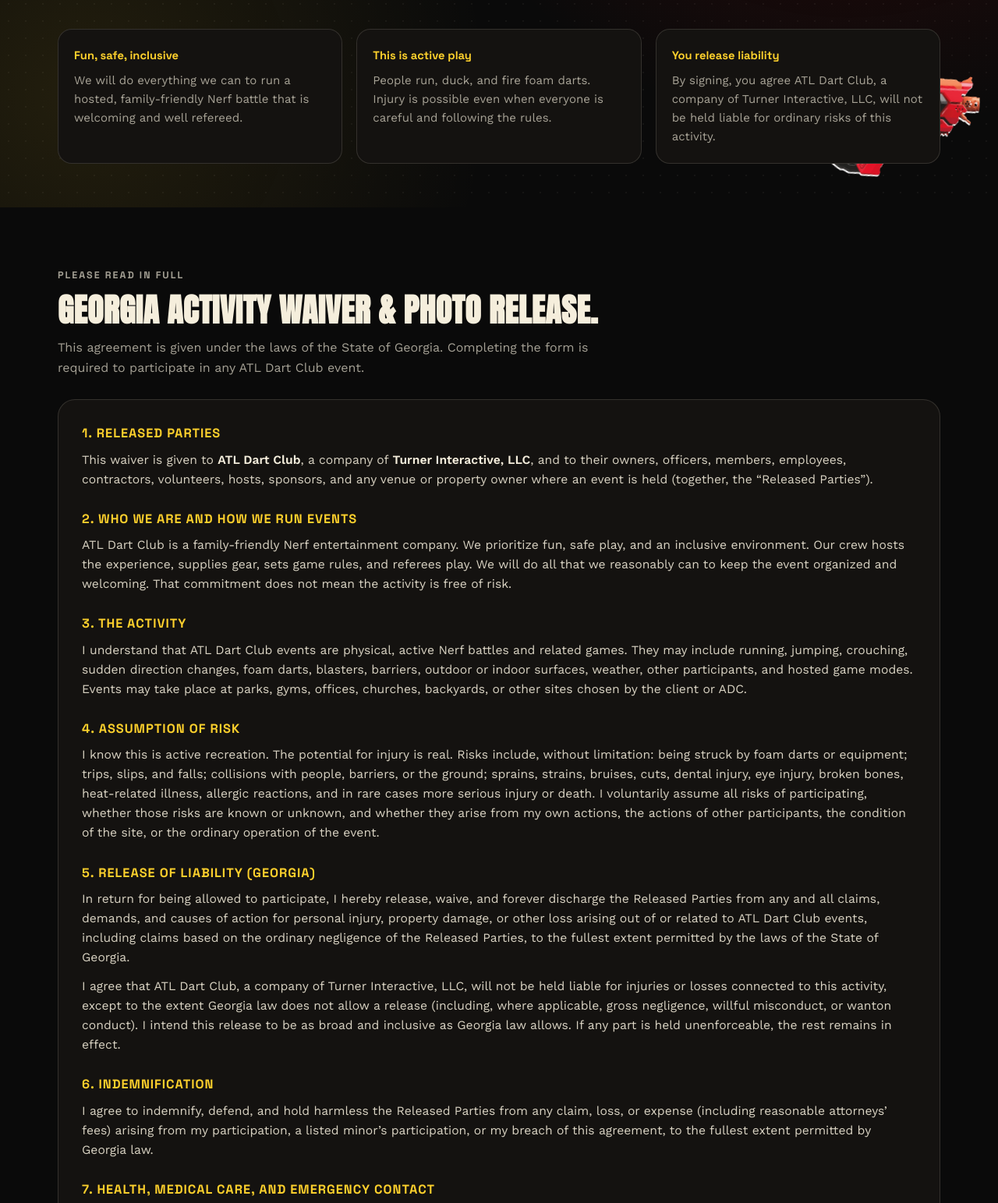
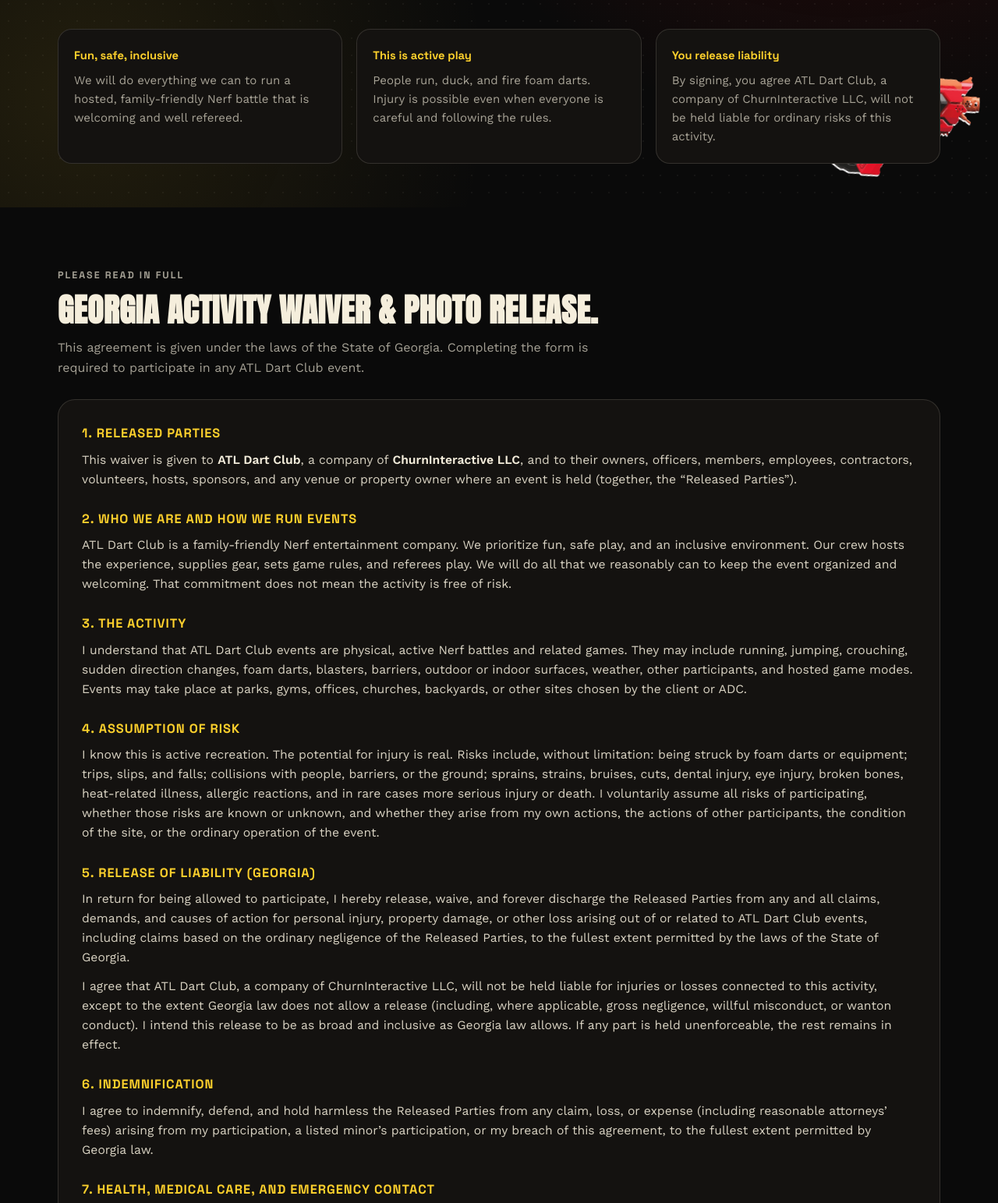
Before and after one commit to ChurnInt/-atl-dart-club-site, a plain HTML site: page waiver.html in a window 1280 px wide. Shown: the part 548-2091 px from the top of the page at 78% size. Drawn offline with nearby package versions, Linux system fonts and the light colour scheme.

Commit message:
Correct the parent company name to ChurnInteractive LLC.

```diff
--- a/waiver.html
+++ b/waiver.html
@@ -305,7 +305,7 @@
         </div>
         <div class="pillar">
           <strong>You release liability</strong>
-          <p>By signing, you agree ATL Dart Club, a company of Turner Interactive, LLC, will not be held liable for ordinary risks of this activity.</p>
+          <p>By signing, you agree ATL Dart Club, a company of ChurnInteractive LLC, will not be held liable for ordinary risks of this activity.</p>
         </div>
       </div>
     </div>
@@ -321,7 +321,7 @@
 
       <article class="legal reveal" id="agreement">
         <h3>1. Released parties</h3>
-        <p>This waiver is given to <span class="party">ATL Dart Club</span>, a company of <span class="party">Turner Interactive, LLC</span>, and to their owners, officers, members, employees, contractors, volunteers, hosts, sponsors, and any venue or property owner where an event is held (together, the “Released Parties”).</p>
+        <p>This waiver is given to <span class="party">ATL Dart Club</span>, a company of <span class="party">ChurnInteractive LLC</span>, and to their owners, officers, members, employees, contractors, volunteers, hosts, sponsors, and any venue or property owner where an event is held (together, the “Released Parties”).</p>
 
         <h3>2. Who we are and how we run events</h3>
         <p>ATL Dart Club is a family-friendly Nerf entertainment company. We prioritize fun, safe play, and an inclusive environment. Our crew hosts the experience, supplies gear, sets game rules, and referees play. We will do all that we reasonably can to keep the event organized and welcoming. That commitment does not mean the activity is free of risk.</p>
@@ -334,7 +334,7 @@
 
         <h3>5. Release of liability (Georgia)</h3>
         <p>In return for being allowed to participate, I hereby release, waive, and forever discharge the Released Parties from any and all claims, demands, and causes of action for personal injury, property damage, or other loss arising out of or related to ATL Dart Club events, including claims based on the ordinary negligence of the Released Parties, to the fullest extent permitted by the laws of the State of Georgia.</p>
-        <p>I agree that ATL Dart Club, a company of Turner Interactive, LLC, will not be held liable for injuries or losses connected to this activity, except to the extent Georgia law does not allow a release (including, where applicable, gross negligence, willful misconduct, or wanton conduct). I intend this release to be as broad and inclusive as Georgia law allows. If any part is held unenforceable, the rest remains in effect.</p>
+        <p>I agree that ATL Dart Club, a company of ChurnInteractive LLC, will not be held liable for injuries or losses connected to this activity, except to the extent Georgia law does not allow a release (including, where applicable, gross negligence, willful misconduct, or wanton conduct). I intend this release to be as broad and inclusive as Georgia law allows. If any part is held unenforceable, the rest remains in effect.</p>
 
         <h3>6. Indemnification</h3>
         <p>I agree to indemnify, defend, and hold harmless the Released Parties from any claim, loss, or expense (including reasonable attorneys’ fees) arising from my participation, a listed minor’s participation, or my breach of this agreement, to the fullest extent permitted by Georgia law.</p>
@@ -346,7 +346,7 @@
         <p>I will follow all ADC safety rules, referee instructions, and equipment guidelines, including eye protection when required. I will not aim at faces at close range, alter gear, or bring outside blasters unless ADC staff approve them. ADC may remove anyone who creates an unsafe or unwelcome environment. We are a family-friendly company; abusive, harassing, or unsafe conduct is not allowed.</p>
 
         <h3>9. Photo, video, and likeness release</h3>
-        <p>ADC photographs and records events. I grant ATL Dart Club and Turner Interactive, LLC a perpetual, royalty-free, worldwide right to use my name, voice, image, and likeness — and those of each listed minor — in photos, video, and audio from events, in any media, for marketing, social, website, press, and promotional purposes. I waive any right to inspect or approve finished uses and any claim for compensation or for invasion of privacy related to those uses.</p>
+        <p>ADC photographs and records events. I grant ATL Dart Club and ChurnInteractive LLC a perpetual, royalty-free, worldwide right to use my name, voice, image, and likeness — and those of each listed minor — in photos, video, and audio from events, in any media, for marketing, social, website, press, and promotional purposes. I waive any right to inspect or approve finished uses and any claim for compensation or for invasion of privacy related to those uses.</p>
 
         <h3>10. Adults and participants under 18</h3>
         <p>Only a parent or legal guardian who is 18 or older may sign for a person under 18. By listing a minor below, I represent that I have legal authority to do so. To the fullest extent Georgia law allows, I sign this waiver on that minor’s behalf, I release the Released Parties from claims I could bring as parent or guardian, and I agree to indemnify the Released Parties against claims brought by or on behalf of that minor.</p>
@@ -362,7 +362,7 @@
         <input type="hidden" name="_subject" value="New ATL Dart Club activity & photo waiver">
         <input type="hidden" name="form_name" value="Activity & Photo Waiver (Georgia)">
         <input type="hidden" name="waiver_version" value="GA-2026-09">
-        <input type="hidden" name="released_party" value="ATL Dart Club, a company of Turner Interactive, LLC">
+        <input type="hidden" name="released_party" value="ATL Dart Club, a company of ChurnInteractive LLC">
         <input type="hidden" name="minors_listed" id="minorsListed" value="None listed">
         <input class="hp" type="text" name="_gotcha" tabindex="-1" autocomplete="off" aria-hidden="true">
 
@@ -450,7 +450,7 @@
           </label>
           <label class="check">
             <input type="checkbox" name="agree_activity_waiver" value="Agreed to Georgia activity waiver and release" required>
-            <span>I have read and agree to the Georgia Activity Waiver, Assumption of Risk, Release of Liability, and Indemnification above. I understand ATL Dart Club, a company of Turner Interactive, LLC, will not be held liable as described there.</span>
+            <span>I have read and agree to the Georgia Activity Waiver, Assumption of Risk, Release of Liability, and Indemnification above. I understand ATL Dart Club, a company of ChurnInteractive LLC, will not be held liable as described there.</span>
           </label>
           <label class="check">
             <input type="checkbox" name="agree_photo_release" value="Agreed to photo and likeness release" required>
@@ -508,7 +508,7 @@
       </div>
     </div>
     <div class="footer-bottom">
-      <span>© 2026 ATL Dart Club · Turner Interactive, LLC. All rights reserved.</span>
+      <span>© 2026 ATL Dart Club · ChurnInteractive LLC. All rights reserved.</span>
       <span>Nerf As A Service™</span>
     </div>
   </div>
```
